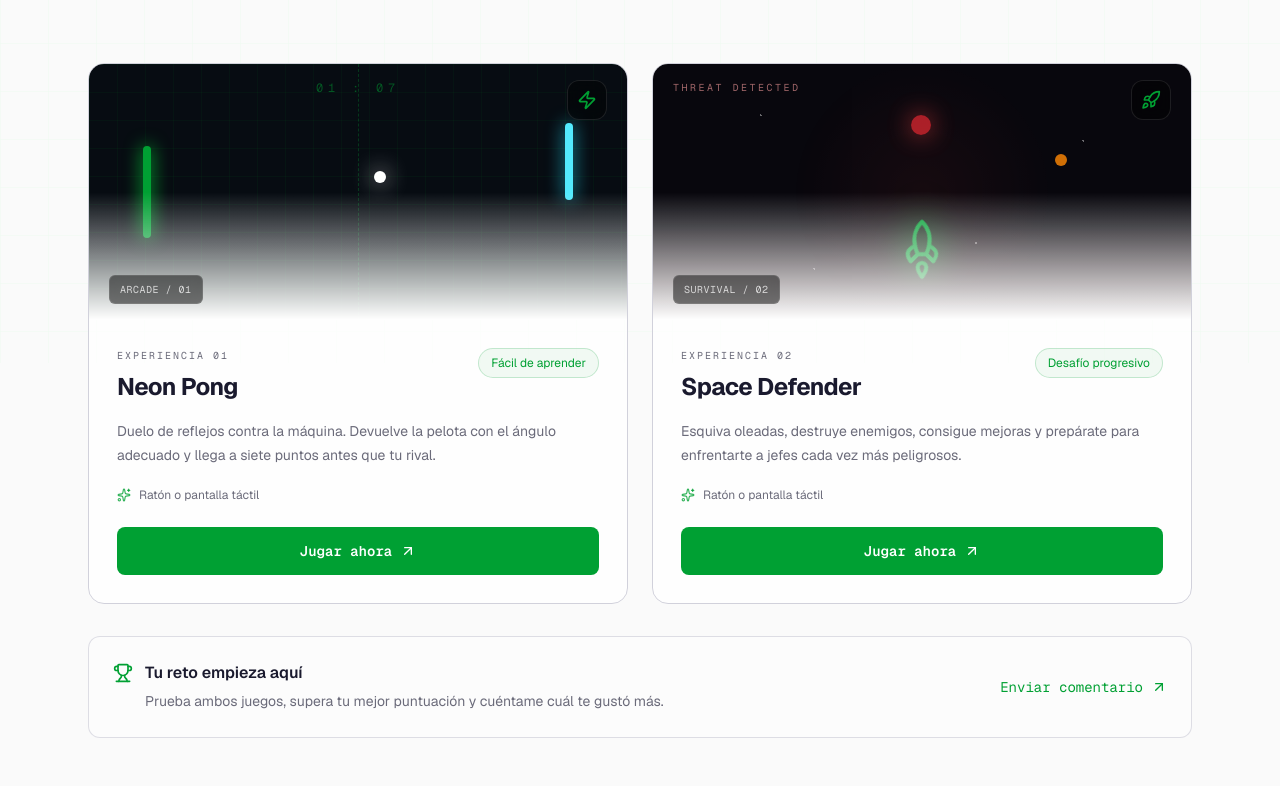
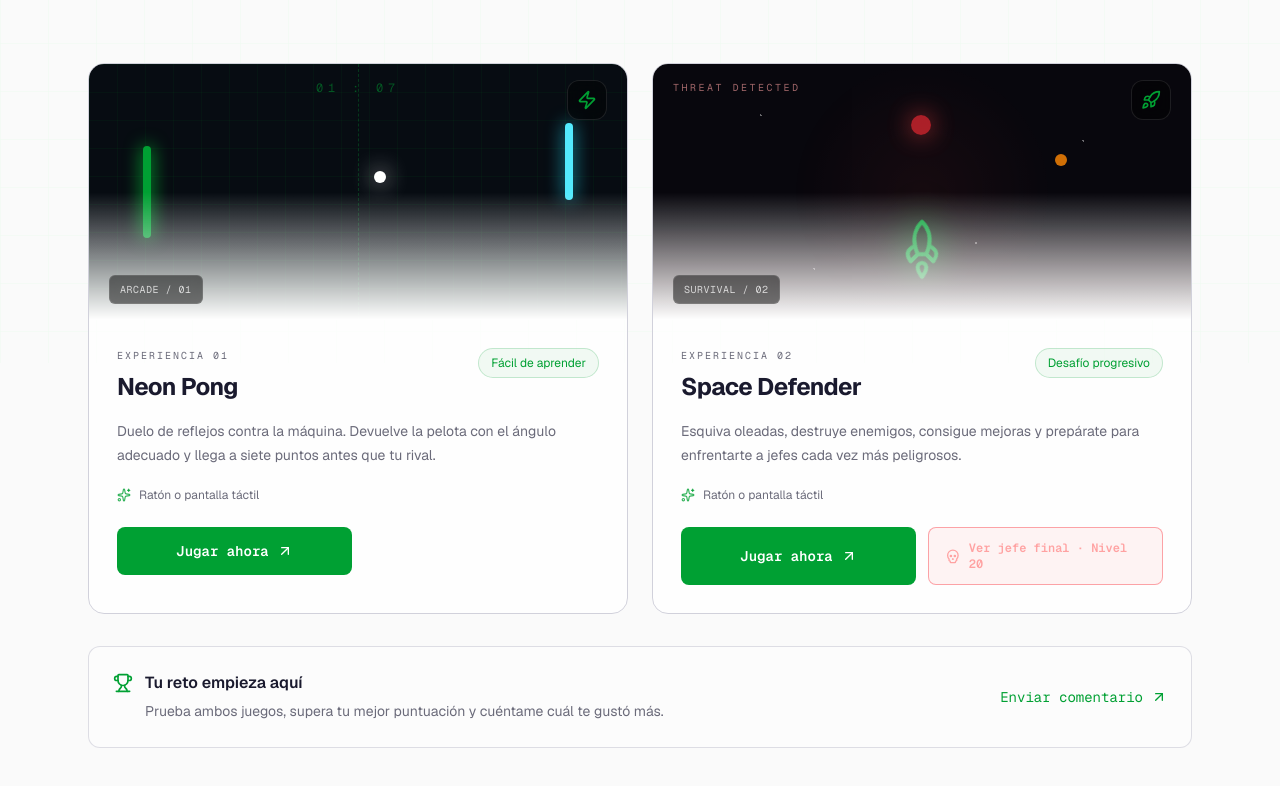
Before and after one commit to teka369/portafolio, a Next.js app: page /games in a window 1280 px wide. Shown: the part 437-1223 px from the top of the page. Built offline with nearby package versions, Linux system fonts and the light colour scheme.

Commit message:
Add one-click final boss challenge to arcade hub

```diff
--- a/app/games/page.tsx
+++ b/app/games/page.tsx
@@ -1,7 +1,7 @@
 'use client'
 
 import Link from 'next/link'
-import { ArrowLeft, ArrowUpRight, Gamepad2, Keyboard, Mouse, Rocket, Sparkles, Trophy, Zap } from 'lucide-react'
+import { ArrowLeft, ArrowUpRight, Gamepad2, Keyboard, Mouse, Rocket, Sparkles, Trophy, Zap, Skull } from 'lucide-react'
 
 const games = [
   {
@@ -107,9 +107,16 @@ export default function GamesPage() {
                 </div>
                 <p className="mt-4 text-sm leading-6 text-muted-foreground">{description}</p>
                 <div className="mt-5 flex items-center gap-2 text-xs text-muted-foreground"><Sparkles className="h-3.5 w-3.5 text-neon/80" /> {controls}</div>
-                <Link href={href} className="mt-6 inline-flex min-h-12 w-full items-center justify-center gap-2 rounded-lg bg-neon px-5 py-3 font-mono text-sm font-semibold text-primary-foreground transition-all hover:shadow-[0_8px_28px_rgba(0,255,65,.18)] focus-visible:outline-none focus-visible:ring-2 focus-visible:ring-neon focus-visible:ring-offset-2 focus-visible:ring-offset-background">
-                  Jugar ahora <ArrowUpRight className="h-4 w-4" />
-                </Link>
+                <div className="mt-6 grid gap-3 sm:grid-cols-2">
+                  <Link href={href} className="inline-flex min-h-12 items-center justify-center gap-2 rounded-lg bg-neon px-4 py-3 font-mono text-sm font-semibold text-primary-foreground transition-all hover:shadow-[0_8px_28px_rgba(0,255,65,.18)] focus-visible:outline-none focus-visible:ring-2 focus-visible:ring-neon focus-visible:ring-offset-2 focus-visible:ring-offset-background">
+                    Jugar ahora <ArrowUpRight className="h-4 w-4" />
+                  </Link>
+                  {title === 'Space Defender' && (
+                    <Link href="/games/space-defender?level=20" className="inline-flex min-h-12 items-center justify-center gap-2 rounded-lg border border-red-500/40 bg-red-500/5 px-4 py-3 font-mono text-xs font-semibold text-red-300 transition-all hover:border-red-400 hover:bg-red-500/10 focus-visible:outline-none focus-visible:ring-2 focus-visible:ring-red-400 focus-visible:ring-offset-2 focus-visible:ring-offset-background">
+                      <Skull className="h-4 w-4" /> Ver jefe final · Nivel 20
+                    </Link>
+                  )}
+                </div>
               </div>
             </article>
           ))}
```
